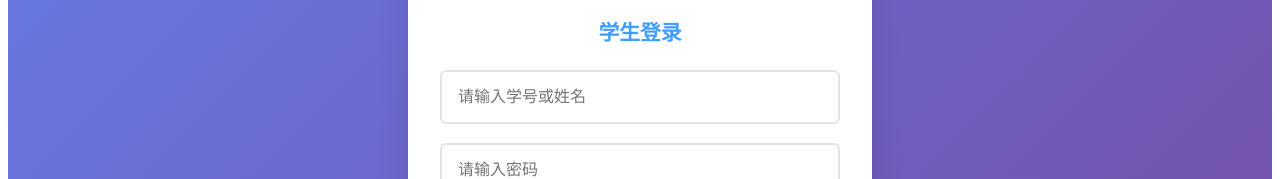
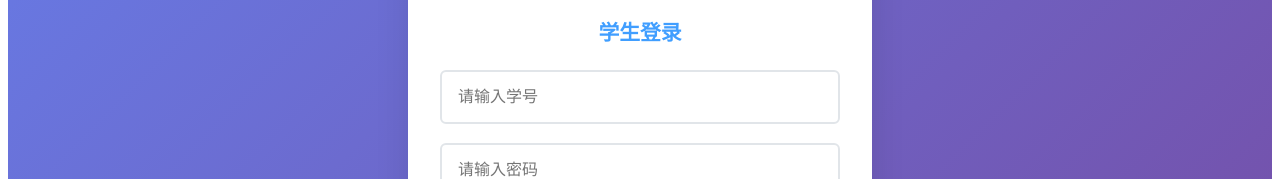
Before and after one commit to Leogoat10/AiTeacher, a Vue app in the folder frontend/: page /studentLogin in a window 1280 px wide. Shown: the part 288-467 px from the top of the page. Built offline with nearby package versions, Linux system fonts and the light colour scheme.

Commit message:
fix(*):调整学生登录默认提示条件

```diff
--- a/frontend/src/views/student/stuLogin.vue
+++ b/frontend/src/views/student/stuLogin.vue
@@ -94,7 +94,7 @@ const handleRegister = async () => {
           <input
               v-model="username"
               type="text"
-              placeholder="请输入学号或姓名"
+              placeholder="请输入学号"
               required
           />
         </div>
```
